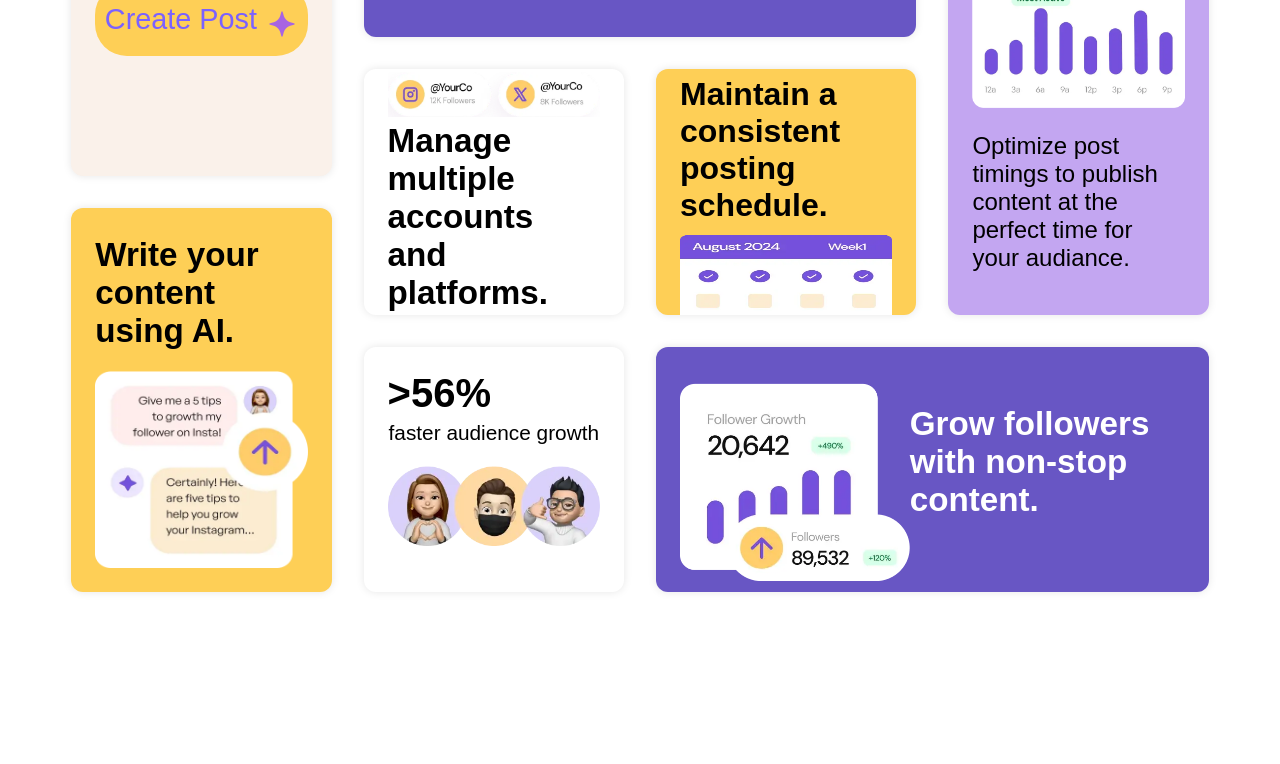
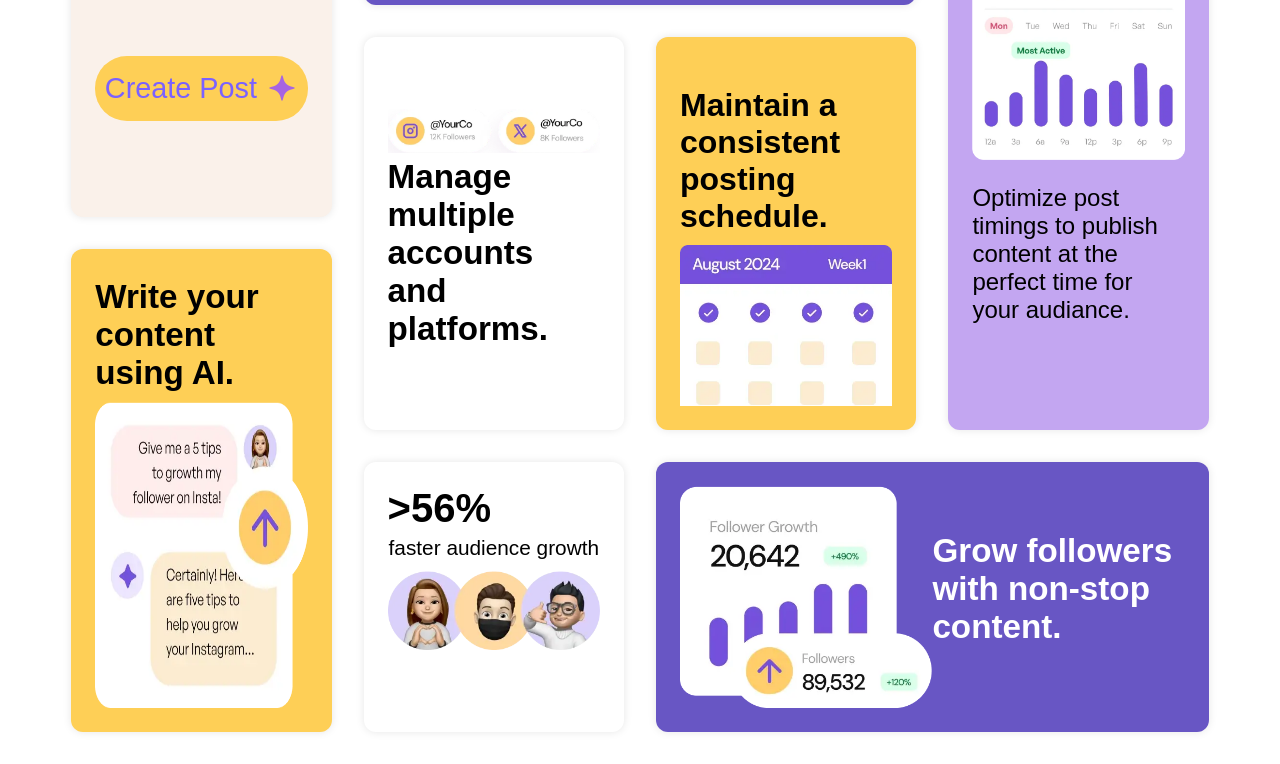
Before and after one commit to MyTech2000/bento-grid-main, a plain HTML site: page index.html in a window 1280 px wide. Shown: the part 240-1004 px from the top of the page. Before the commit the page ends 864 px from the top, so only its background shows below. Drawn offline with Linux system fonts and the light colour scheme.

Commit message:
Update layout, fix image scaling and responsive styles

```diff
--- a/index.html
+++ b/index.html
@@ -47,7 +47,7 @@
 
       </div>
       <div class="item8">
-        <img  src="images/illustration-grow-followers.webp">
+        <img id="item8-img"  src="images/illustration-grow-followers.webp">
           <h5>Grow followers with non-stop content.</h5>
       </div>
 
--- a/styles.css
+++ b/styles.css
@@ -23,25 +23,26 @@ body {
 
 .container{
   display: grid;
-  grid-template-columns: repeat(4, 1fr); /* 4 equal-width columns */
-  grid-template-rows: repeat(6, 1fr);
-  gap: 2rem; /* spacing between grid items */
+  grid-template-columns: repeat(4, 1fr); /* 4 columns on large screens */
+  grid-template-rows: repeat(6, auto);   /* auto height for rows */
+  gap: 2rem;
   padding: 0;
-  margin-left: 5%;
-  margin-right: 5%;
-  margin-top: 2em;
-  margin-bottom: 2em;
-  height: 100vh;
+  margin: 2em 5%;
+  height: auto;
 }
 .container > div {
   padding: 1.5rem;
   border-radius: 12px;
   box-shadow: 0 0 8px rgba(0, 0, 0, 0.1);
+  overflow: hidden;
 }
 .item1 {
   grid-row: span 3;
   background-color: #FAF1EA;
   font-size: 2.5rem;
+  display: flex;
+  flex-direction: column;
+  justify-content: center;
 }
 .text-primary{
   color: #7B61FF;
@@ -122,6 +123,13 @@ body {
   align-items: center;
   padding: 1rem;
 }
+#item8-img{
+  width: 100%;
+  margin-top: 0;
+  height: auto;
+  display: block;
+  max-width: 50%;
+}
 .item5{
   grid-row: span 2;
   font-size: 2.5rem;
@@ -150,8 +158,10 @@ body {
 }
 #item6-img{
   width: 100%;
-  height: 50%;
   margin-top: 0;
+  height: auto;
+  display: block;
+  max-width: 100%;
 }
 .item7 {
   grid-row: span 2;
@@ -191,10 +201,11 @@ h3{
   color: white;
   margin: 0;
 }
-img{
-  height: 100%;
+img {
   width: 100%;
-  margin-top: 5%;
+  height: auto;
+  display: block;
+  max-width: 100%;
 }
 
 @media (max-width: 600px) {
@@ -245,6 +256,13 @@ img{
     height: auto;
     width: 100%;
     max-width: 300px;
+  }
+  #item8-img{
+    width: 100%;
+    margin-top: 0;
+    height: auto;
+    display: block;
+    max-width: 100%;
   }
  }
 @media (min-width: 601px) and (max-width: 1024px) {
@@ -306,4 +324,11 @@ img{
     max-width: 300px;
     object-fit: contain;
   }
+  #item8-img{
+    width: 100%;
+    margin-top: 0;
+    height: auto;
+    display: block;
+    max-width: 100%;
+  }
 }
```
